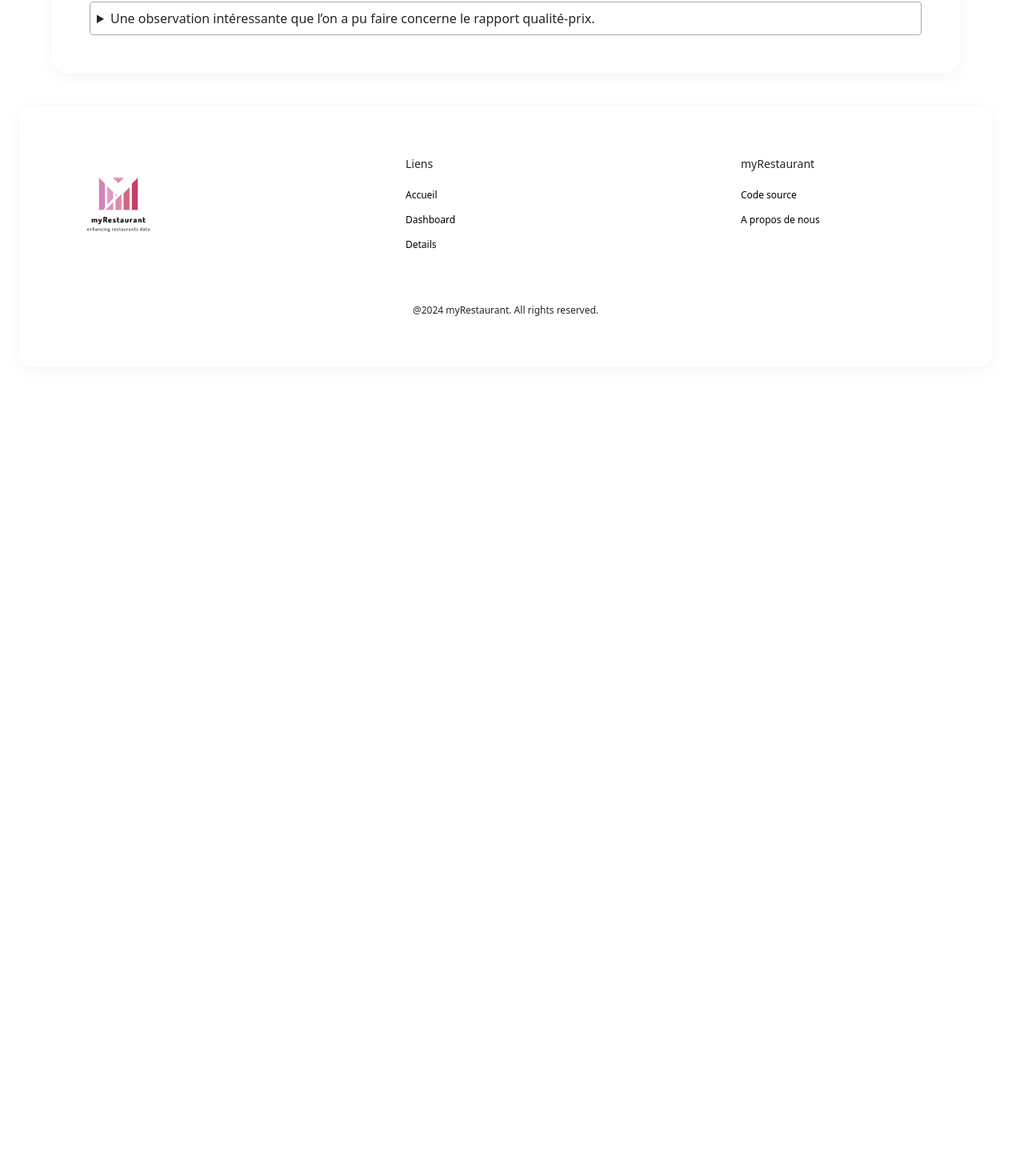
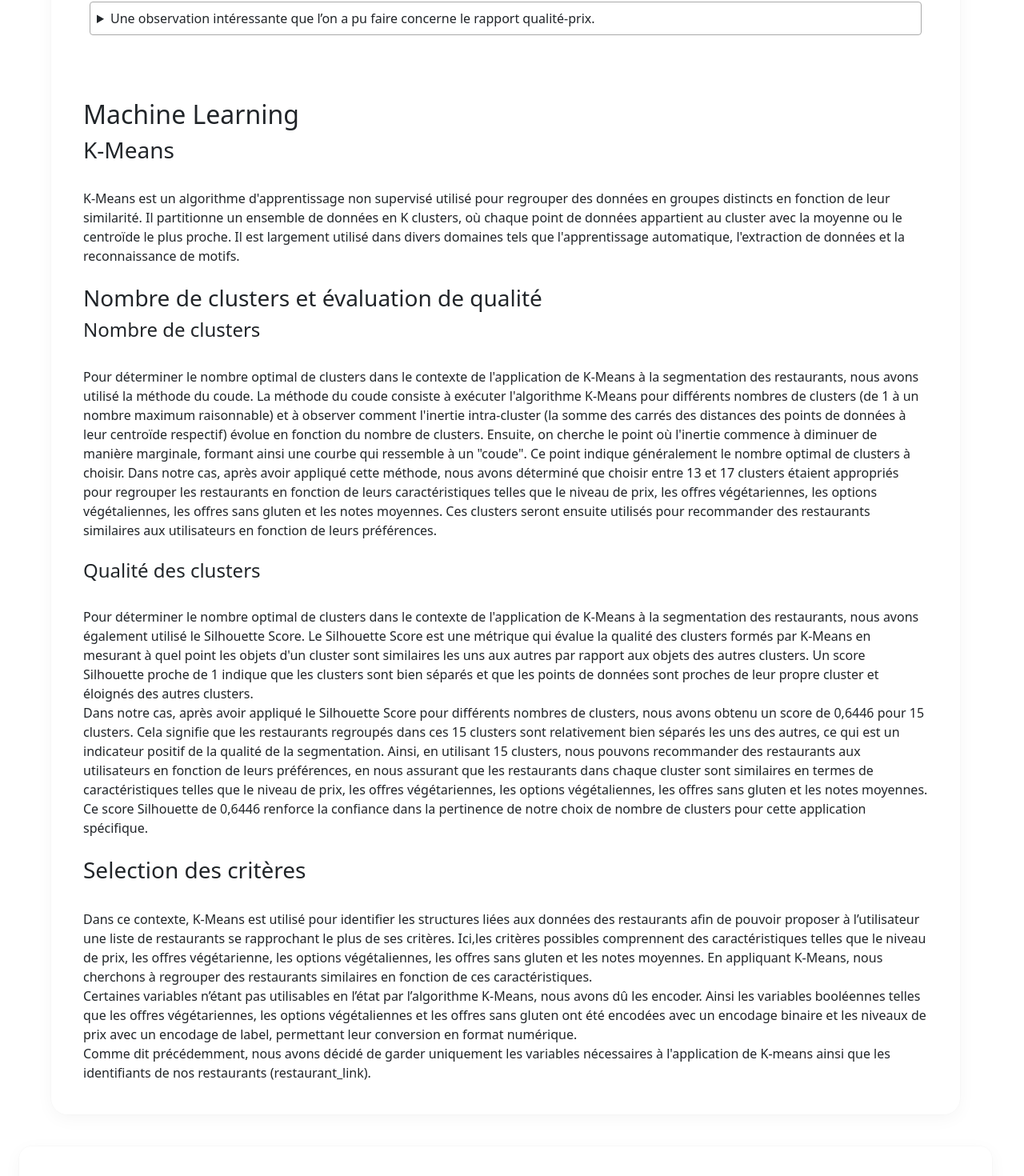
Before and after one commit to Mustapha-Smail/PSID, a React (Create React App) app in the folder frontend/: page /details in a window 1280 px wide. Shown: the part 899-2369 px from the top of the page at 80% size. Before the commit the page ends 1398 px from the top, so only its background shows below. Built offline with nearby package versions, Linux system fonts and the light colour scheme.

Commit message:
ajout rapport ML

```diff
--- a/frontend/src/components/Details/Blog.js
+++ b/frontend/src/components/Details/Blog.js
@@ -72,8 +72,25 @@ const Blog = () => {
                                 Une observation intéressante que l’on a pu faire concerne le rapport qualité-prix.   <br />
                             </summary>
                             En effet, on aurait pu penser qu’il existe des disparités énormes concernant la perception des clients ayant donné leur avis sur le sujet. Pourtant, on se rend compte que le niveau de satisfaction ne semble pas diminuer fortement avec l’augmentation du prix. Preuve en est, les niveaux de satisfaction pour les niveaux de prix moyen (€€-€€€) et les plus élevés (€€€€) se confondent. De plus, le niveau de satisfaction médian est équivalent (4,5/5) pour l’ensemble des niveaux étudiés.
-                        </details>
+                        </details><br /><br /><br />
                     </div>
+                </section>
+                <section>
+                    <h2>Machine Learning</h2>
+                    <h3>K-Means</h3><br />
+                    <div>K-Means est un algorithme d'apprentissage non supervisé utilisé pour regrouper des données en groupes distincts en fonction de leur similarité. Il partitionne un ensemble de données en K clusters, où chaque point de données appartient au cluster avec la moyenne ou le centroïde le plus proche. Il est largement utilisé dans divers domaines tels que l'apprentissage automatique, l'extraction de données et la reconnaissance de motifs.</div><br />
+
+                    <h3>Nombre de clusters et évaluation de qualité</h3>
+                    <h4>Nombre de clusters</h4><br />
+                    <div>Pour déterminer le nombre optimal de clusters dans le contexte de l'application de K-Means à la segmentation des restaurants, nous avons utilisé la méthode du coude. La méthode du coude consiste à exécuter l'algorithme K-Means pour différents nombres de clusters (de 1 à un nombre maximum raisonnable) et à observer comment l'inertie intra-cluster (la somme des carrés des distances des points de données à leur centroïde respectif) évolue en fonction du nombre de clusters. Ensuite, on cherche le point où l'inertie commence à diminuer de manière marginale, formant ainsi une courbe qui ressemble à un "coude". Ce point indique généralement le nombre optimal de clusters à choisir. Dans notre cas, après avoir appliqué cette méthode, nous avons déterminé que choisir entre 13 et 17 clusters étaient appropriés pour regrouper les restaurants en fonction de leurs caractéristiques telles que le niveau de prix, les offres végétariennes, les options végétaliennes, les offres sans gluten et les notes moyennes. Ces clusters seront ensuite utilisés pour recommander des restaurants similaires aux utilisateurs en fonction de leurs préférences.</div><br />
+                    <h4>Qualité des clusters</h4><br />
+                    <div>Pour déterminer le nombre optimal de clusters dans le contexte de l'application de K-Means à la segmentation des restaurants, nous avons également utilisé le Silhouette Score. Le Silhouette Score est une métrique qui évalue la qualité des clusters formés par K-Means en mesurant à quel point les objets d'un cluster sont similaires les uns aux autres par rapport aux objets des autres clusters. Un score Silhouette proche de 1 indique que les clusters sont bien séparés et que les points de données sont proches de leur propre cluster et éloignés des autres clusters.</div>
+                    <div>Dans notre cas, après avoir appliqué le Silhouette Score pour différents nombres de clusters, nous avons obtenu un score de 0,6446 pour 15 clusters. Cela signifie que les restaurants regroupés dans ces 15 clusters sont relativement bien séparés les uns des autres, ce qui est un indicateur positif de la qualité de la segmentation. Ainsi, en utilisant 15 clusters, nous pouvons recommander des restaurants aux utilisateurs en fonction de leurs préférences, en nous assurant que les restaurants dans chaque cluster sont similaires en termes de caractéristiques telles que le niveau de prix, les offres végétariennes, les options végétaliennes, les offres sans gluten et les notes moyennes. Ce score Silhouette de 0,6446 renforce la confiance dans la pertinence de notre choix de nombre de clusters pour cette application spécifique.</div><br />
+
+                    <h3>Selection des critères</h3><br />
+                    <div>Dans ce contexte, K-Means est utilisé pour identifier les structures liées aux données des restaurants afin de pouvoir proposer à l’utilisateur une liste de restaurants se rapprochant le plus de ses critères. Ici,les critères possibles comprennent des caractéristiques telles que le niveau de prix, les offres végétarienne, les options végétaliennes, les offres sans gluten et les notes moyennes. En appliquant K-Means, nous cherchons à regrouper des restaurants similaires en fonction de ces caractéristiques.</div>
+                    <div>Certaines variables n’étant pas utilisables en l’état par l’algorithme K-Means, nous avons dû les encoder. Ainsi les variables booléennes telles que les offres végétariennes, les options végétaliennes et les offres sans gluten ont été encodées avec un encodage binaire et les niveaux de prix avec un encodage de label, permettant leur conversion en format numérique.</div>
+                    <div>Comme dit précédemment, nous avons décidé de garder uniquement les variables nécessaires à l'application de K-means ainsi que les identifiants de nos restaurants (restaurant_link).</div>
                 </section>
             </main>
         </>
```
